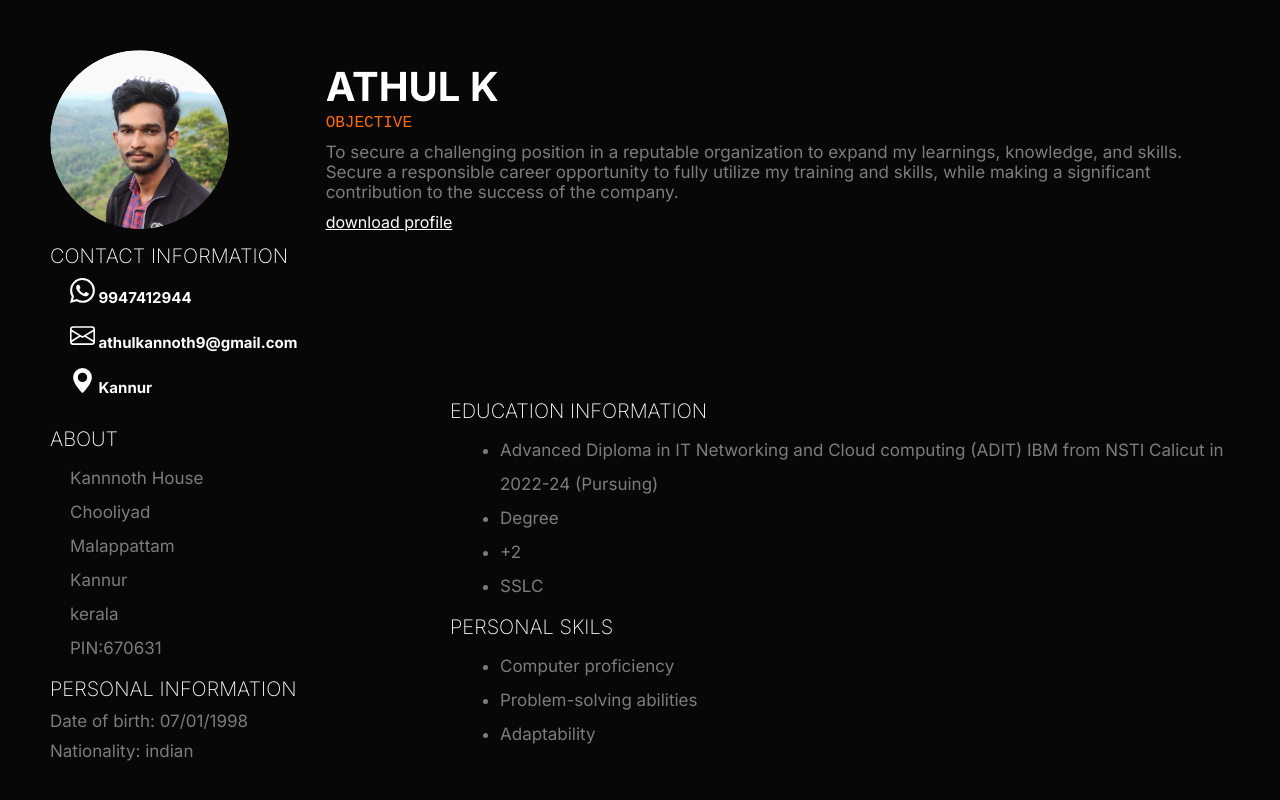
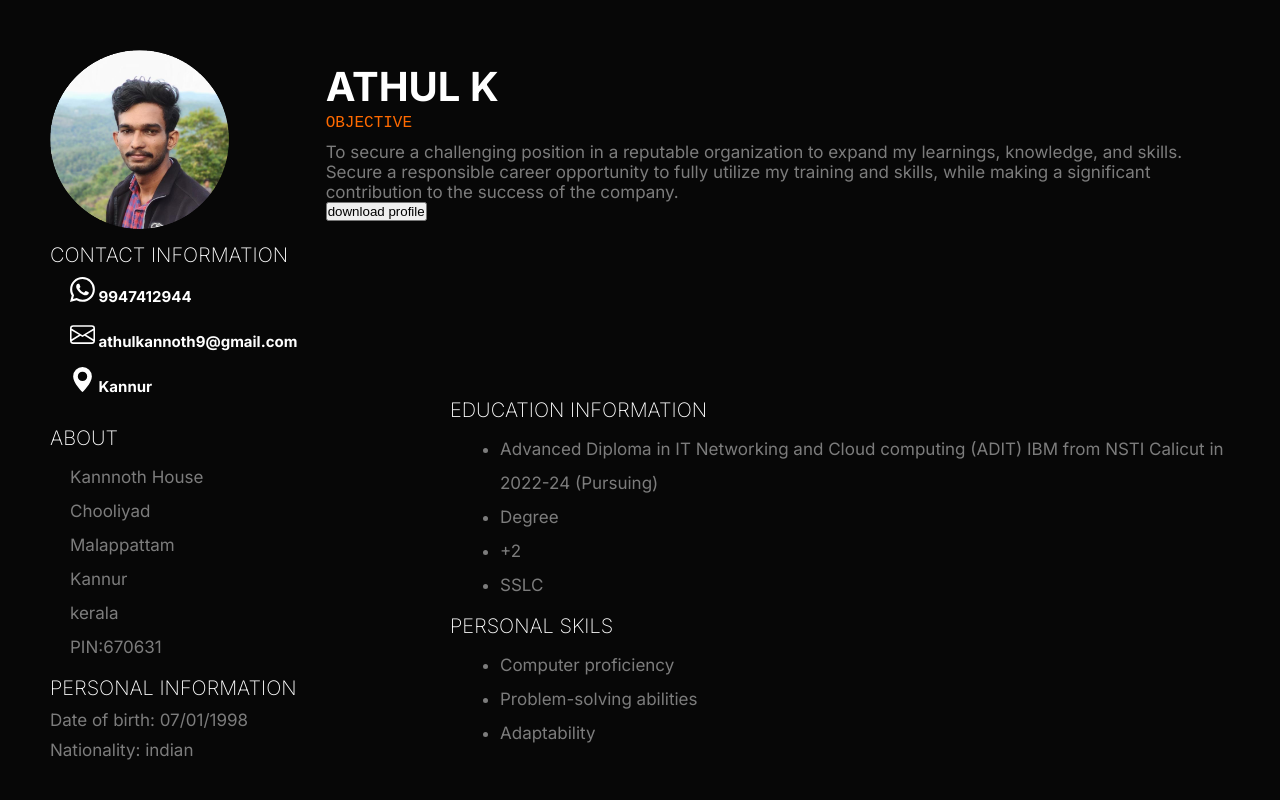
Before and after one commit to athulknr/Athulk_cv, a plain HTML site: page index.html in a window 1280 px wide. Drawn offline with Linux system fonts and the light colour scheme.

Commit message:
Update index.html

```diff
--- a/index.html
+++ b/index.html
@@ -26,7 +26,7 @@
             opportunity to fully utilize my training and skills, while making a
             significant contribution to the success of the company.
         </p>
-        <a class="download" href= onclick="window.print()" download="resume.pdf">download profile</button></a>
+        <button onclick="window.print()" download="resume.pdf">download profile</button>
     </div>
     </div>
     <div class="group-1 ">
```
